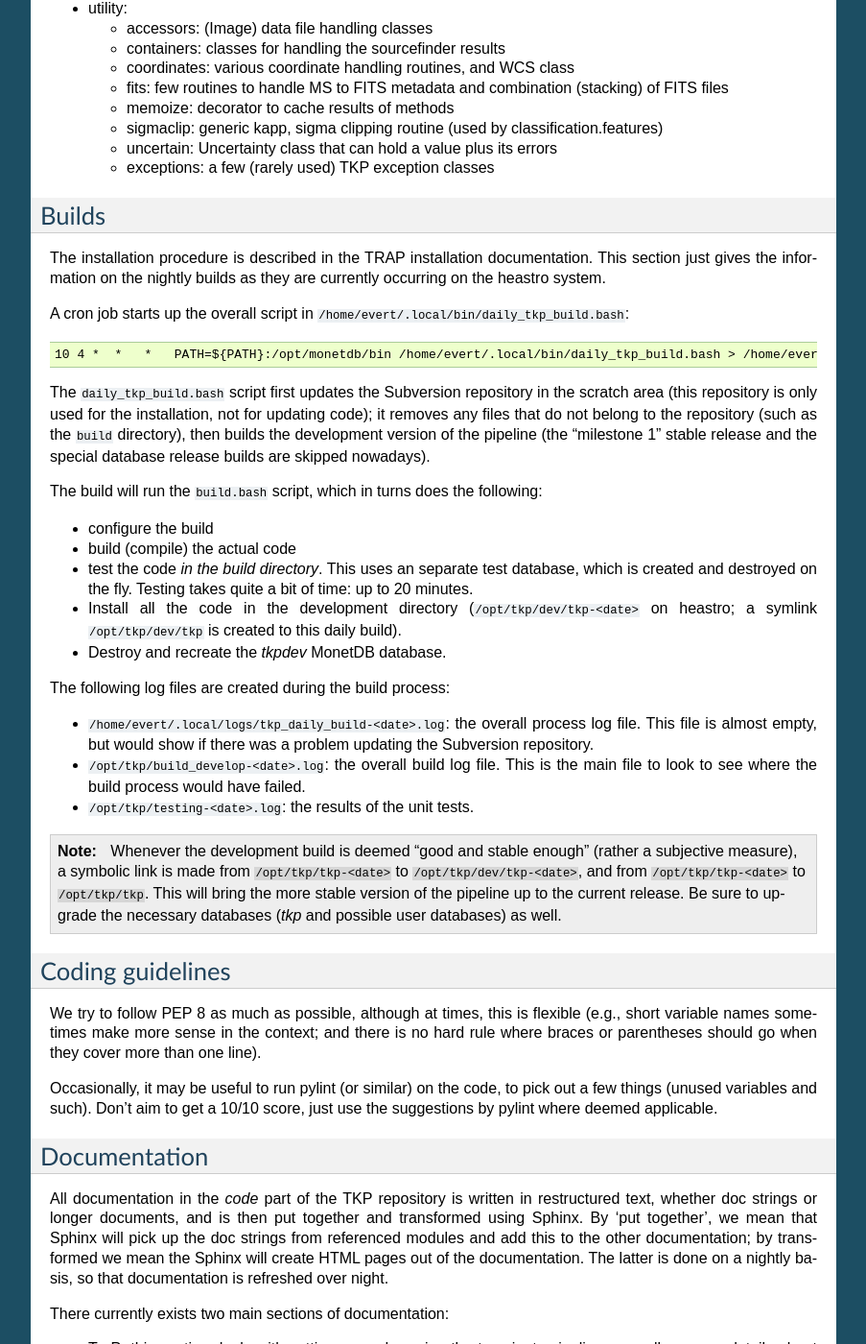
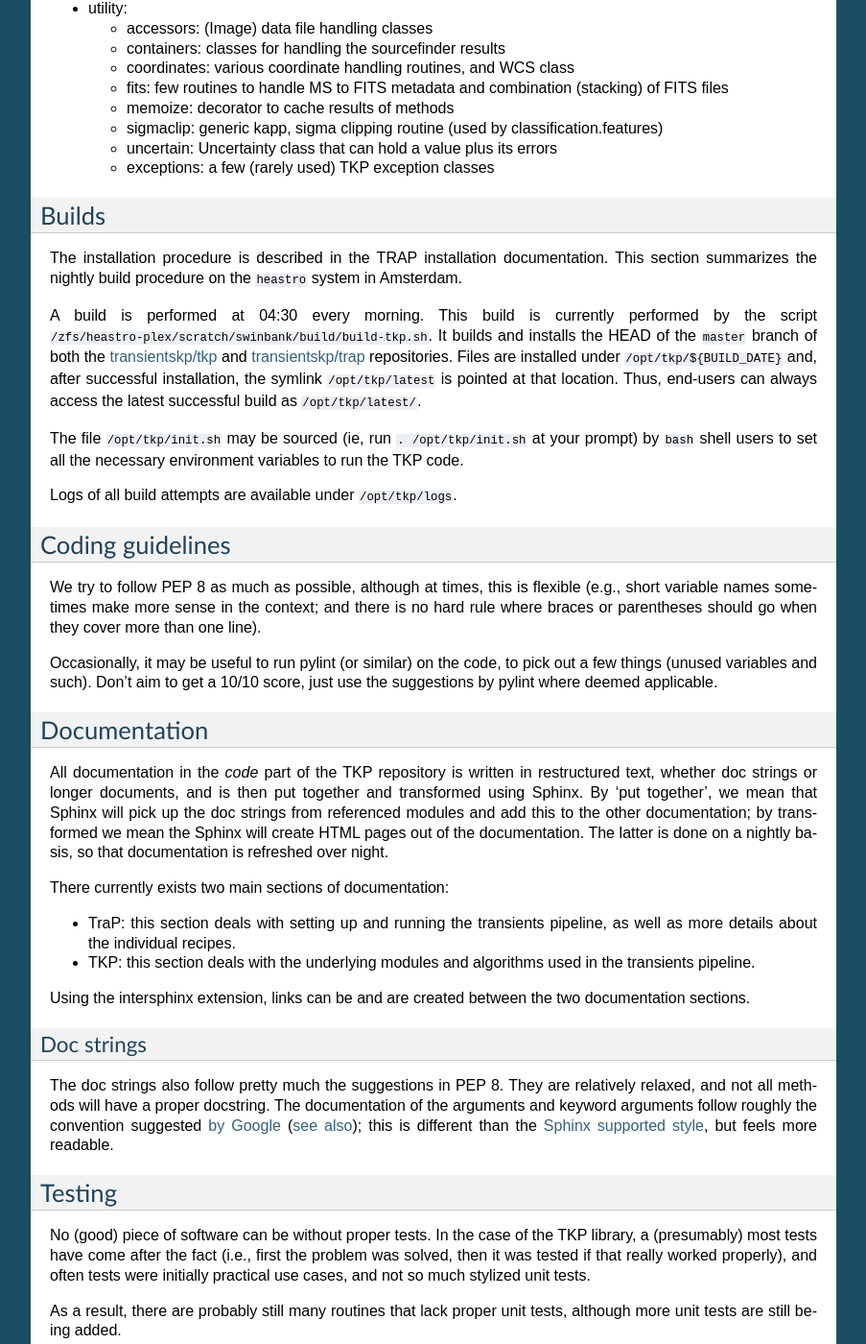
Before and after one commit to transientskp/tkp, a Sphinx documentation site: the page built from documentation/source/developing.rst, in a window 1280 px wide and 1400 px high, scrolled down 2353 px. Shown: the whole window at 96% size, without its empty margins (198-1101 px from the left). Built offline with Sphinx 7.4.7, drawn with Linux system fonts in a browser that asks for light colours.

Commit message:
Updated information on heastro builds

```diff
--- a/documentation/source/developing.rst
+++ b/documentation/source/developing.rst
@@ -199,63 +199,24 @@ Builds
 ======
 
 The installation procedure is described in :ref:`the TRAP installation
-documentation <trap:installation>`. This section just gives the
-information on the nightly builds as they are currently occurring on
-the heastro system.
+documentation <trap:installation>`. This section summarizes the nightly build
+procedure on the ``heastro`` system in Amsterdam.
 
-A cron job starts up the overall script in
-:file:`/home/evert/.local/bin/daily_tkp_build.bash`::
+A build is performed at 04:30 every morning. This build is currently performed
+by the script ``/zfs/heastro-plex/scratch/swinbank/build/build-tkp.sh``. It
+builds and installs the HEAD of the ``master`` branch of both the
+`transientskp/tkp <https://github.com/transientskp/tkp/>`_ and
+`transientskp/trap <https://github.com/transientskp/trap>`_ repositories.
+Files are installed under ``/opt/tkp/${BUILD_DATE}`` and, after successful
+installation, the symlink ``/opt/tkp/latest`` is pointed at that location.
+Thus, end-users can always access the latest successful build as
+``/opt/tkp/latest/``.
 
-    10 4 *  *   *   PATH=${PATH}:/opt/monetdb/bin /home/evert/.local/bin/daily_tkp_build.bash > /home/evert/.local/logs/tkp_daily_build-`date +\%F`.log 2>&1
+The file ``/opt/tkp/init.sh`` may be sourced (ie, run ``. /opt/tkp/init.sh``
+at your prompt) by ``bash`` shell users to set all the necessary environment
+variables to run the TKP code.
 
-The :file:`daily_tkp_build.bash` script first updates the Subversion
-repository in the scratch area (this repository is only used for the
-installation, not for updating code); it removes any files that do not
-belong to the repository (such as the :file:`build` directory), then
-builds the development version of the pipeline (the "milestone 1"
-stable release and the special database release builds are skipped
-nowadays).
-
-The build will run the :file:`build.bash` script, which in turns does
-the following:
-
-- configure the build
-
-- build (compile) the actual code
-
-- test the code *in the build directory*. This uses an separate test
-  database, which is created and destroyed on the fly. Testing takes
-  quite a bit of time: up to 20 minutes.
-
-- Install all the code in the development directory
-  (:file:`/opt/tkp/dev/tkp-<date>` on heastro; a symlink
-  :file:`/opt/tkp/dev/tkp` is created to this daily build).
-
-- Destroy and recreate the `tkpdev` MonetDB database.
-
-The following log files are created during the build process:
-
-- :file:`/home/evert/.local/logs/tkp_daily_build-<date>.log`: the
-  overall process log file. This file is almost empty, but would show
-  if there was a problem updating the Subversion repository.
-
-- :file:`/opt/tkp/build_develop-<date>.log`: the overall build log
-  file. This is the main file to look to see where the build process
-  would have failed.
-
-- :file:`/opt/tkp/testing-<date>.log`: the results of the unit tests.
-
-
-.. note::
-
-   Whenever the development build is deemed "good and stable enough"
-   (rather a subjective measure), a symbolic link is made from
-   :file:`/opt/tkp/tkp-<date>` to :file:`/opt/tkp/dev/tkp-<date>`, and
-   from :file:`/opt/tkp/tkp-<date>` to :file:`/opt/tkp/tkp`. This will
-   bring the more stable version of the pipeline up to the current
-   release. Be sure to upgrade the necessary databases (`tkp` and
-   possible user databases) as well.
-
+Logs of all build attempts are available under ``/opt/tkp/logs``.
 
 Coding guidelines
 =================
```
